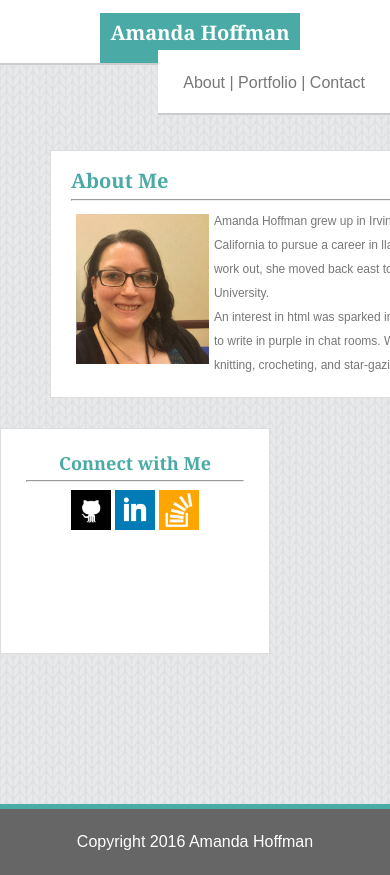
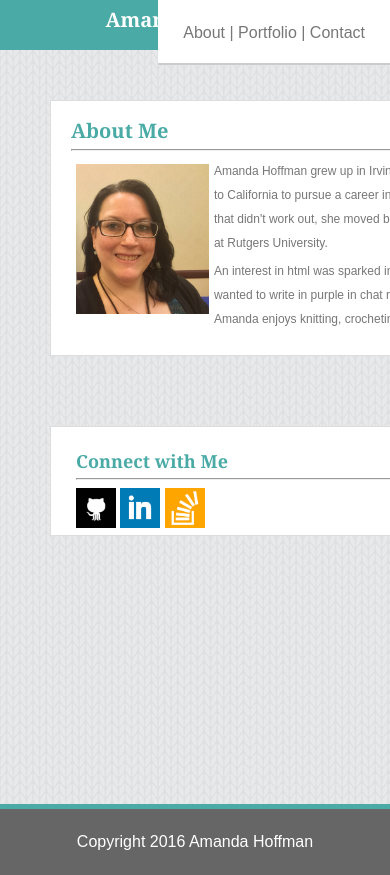
Before and after one commit to gibbous/Portfolio, a PHP site: page / in a window 390 px wide; the page is wider, and only the part inside the window is pictured. Run offline with PHP 8.4, Linux system fonts and the light colour scheme.

Commit message:
mediaqueries

```diff
--- a/assignment1/assets/css/style.css
+++ b/assignment1/assets/css/style.css
@@ -13,6 +13,7 @@ body {
 	background: url(../image/knitting250px.png);
 font-family: 'Arial', 'Helvetica Neue', Helvetica, sans-serif;
 margin: 0 0 40px;
+width: vw;
 }
 
 h1 {
@@ -129,6 +130,7 @@ p {
   line-height: 2;
   position: relative;
   font-size: 12px;
+  margin-bottom: 4px;
 
 }
 
@@ -163,3 +165,94 @@ footer {
   text-align: center;
 
 }
+@media (min-width: 768px) and (max-width: 960px) {
+
+
+  .wrapper {
+    width: 768px;
+    padding: 20px;
+  }
+  #main-content,
+  #sidebar {
+    width: 100%;
+  }
+  #sidebar {
+    margin-top: 40px;
+  }
+}
+
+@media (min-width: 640px) and (max-width: 768px) {
+
+  body {
+    background-color: #333;
+  }
+  .wrapper {
+    width: 100%;
+    padding: 20px;
+  }
+  #main-content,
+  #sidebar {
+    width: 100%;
+  }
+  #sidebar {
+    margin-top: 40px;
+  }
+}
+
+@media screen and (max-width: 640px) {
+
+  .header{
+    display:none;
+  }
+
+  .name{
+  clear:both;
+  position:absolute;
+  top:0;
+  margin:0;
+ width:100%;
+  height: 50px;
+  text-align: center;
+    font-family: 'Georgia', Times, Times New Roman, serif;
+font-size: 20px;
+  line-height: 2;
+  background: #4aaaa5;
+  color: #ffffff;
+}
+.nav {
+ margin: 0;
+ position:relative;
+ top:0;
+clear:both;
+  text-align: center;
+
+  margin-bottom: 5px;
+}
+
+
+  .wrapper {
+    width: 100%;
+    padding: 20px;
+    }
+
+#profile{
+  clear:both;
+}
+  #main-content{
+    clear:both;
+    width:500px;
+    margin-bottom: 20px
+  }
+
+
+
+  #sidebar {
+   width:500px;
+   margin:50px;
+   clear:both;
+   text-align: left;
+   height:110px;
+
+
+  }
+}
--- a/assignment1/index.html
+++ b/assignment1/index.html
@@ -22,7 +22,7 @@
   </div>
 
   <div class="container">
-    <div class="section">
+    <div class="section wrapper" id="main-content">
       <h1>About Me</h1>
         <hr>
         <img id="profile" alt="Amanda Hoffman" height="150" src="assets/image/chicago.jpg">
@@ -32,7 +32,7 @@
         </p>
       </div>
     </div>
-    <div class="aside">
+    <div  class="aside" id="sidebar">
        <h2>Connect with Me</h2>
 
       <hr>
```
